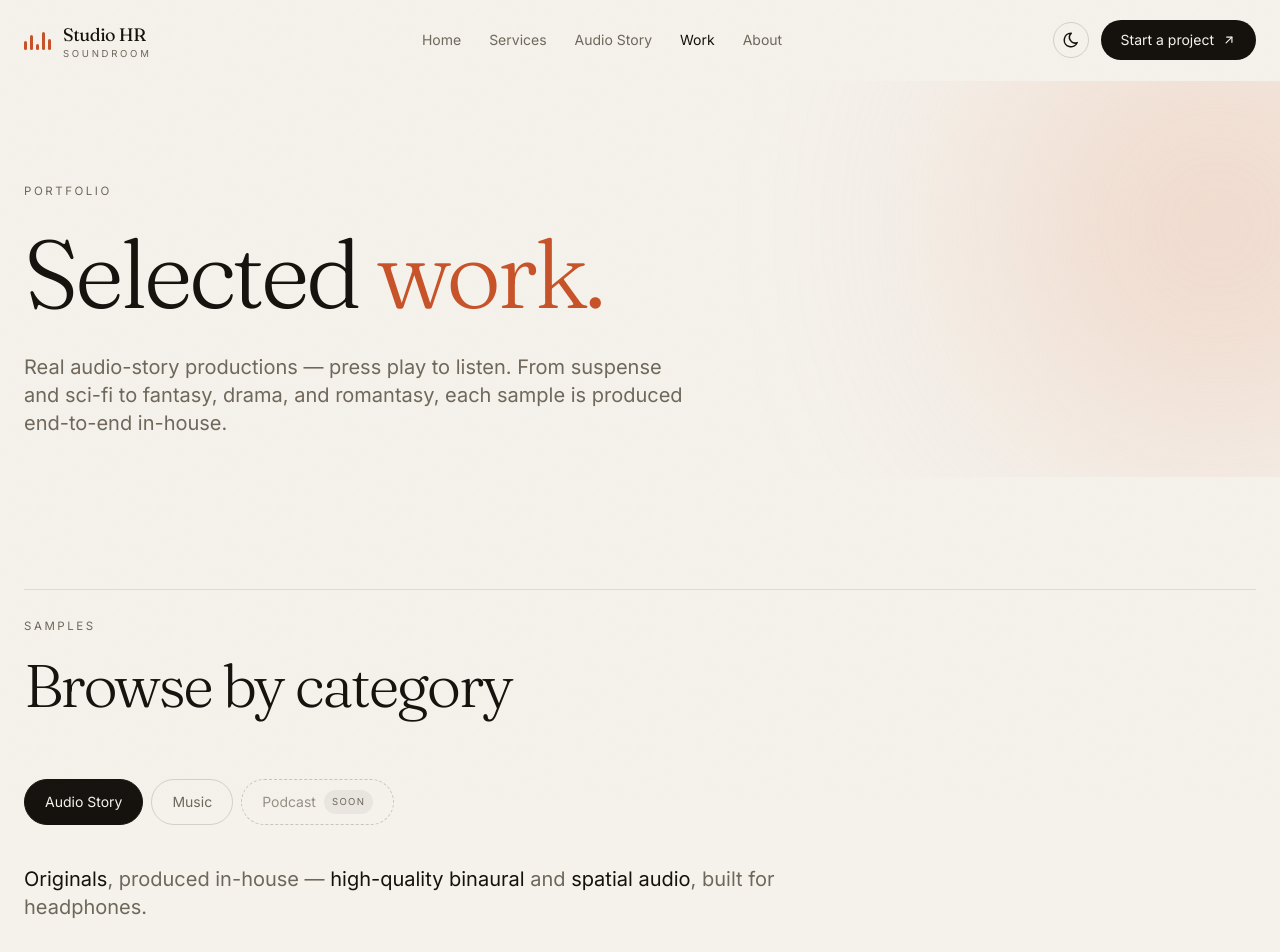
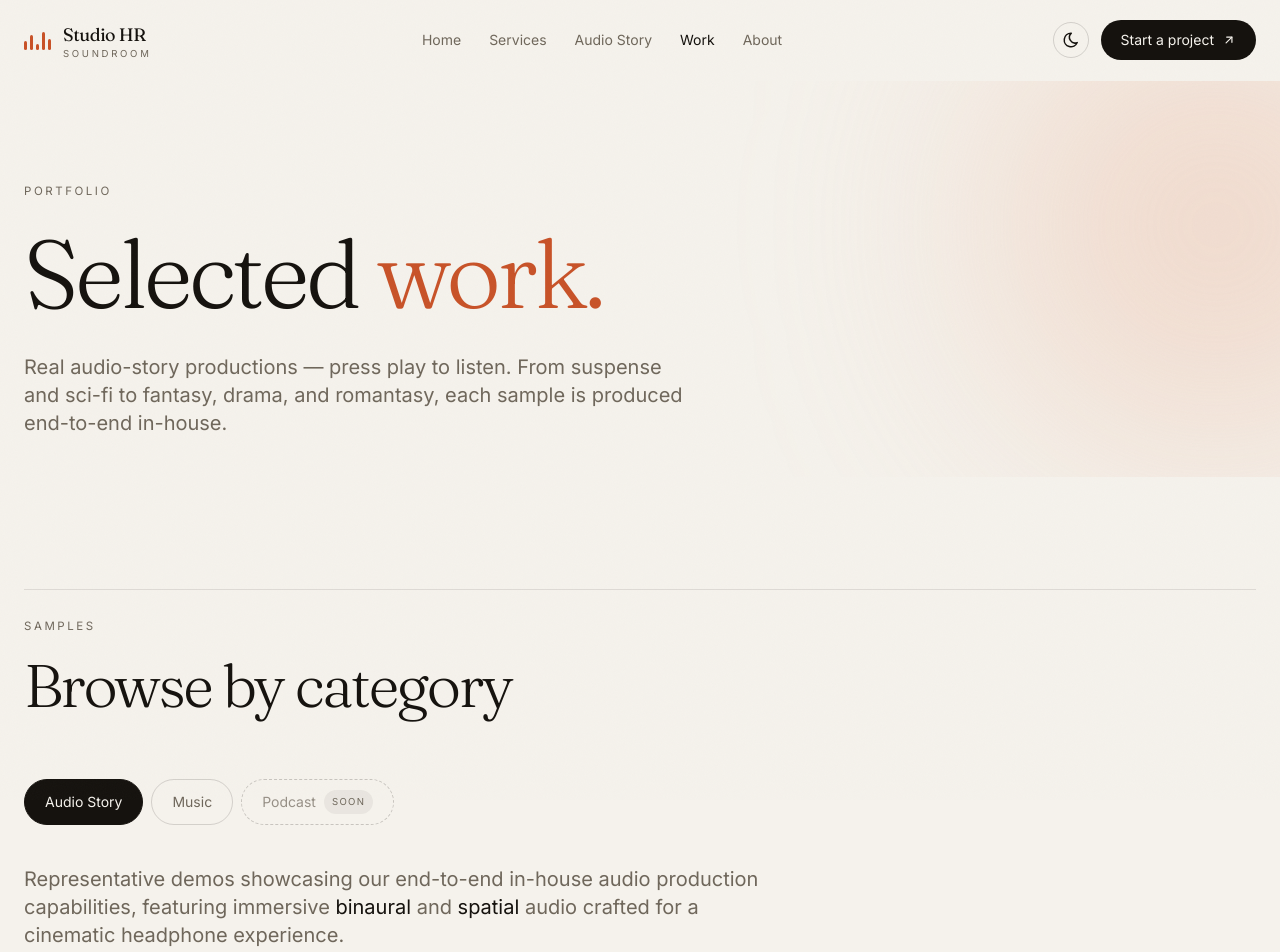
Before and after one commit to funcococode/studio-hr-soundroom, a Next.js app: page /work in a window 1280 px wide. Shown: the top 952 px of the page. Built offline with nearby package versions, Linux system fonts and the light colour scheme.

Commit message:
updated description of work and updated pdf

```diff
--- a/app/work/page.tsx
+++ b/app/work/page.tsx
@@ -140,10 +140,8 @@ export default function Work() {
               transition={{ duration: 0.6, ease: [0.22, 1, 0.36, 1] }}
               className="mb-10 max-w-3xl text-lg md:text-xl text-muted leading-relaxed"
             >
-              <span className="text-ink">Originals</span>, produced in-house —{" "}
-              <span className="text-ink">high-quality</span>{" "}
-              <span className="text-ink">binaural</span> and{" "}
-              <span className="text-ink">spatial audio</span>, built for headphones.
+              Representative demos showcasing our end-to-end in-house audio production capabilities,
+              featuring immersive <span className="text-ink">binaural</span> and <span className="text-ink"> spatial </span>audio crafted for a cinematic headphone experience.
             </motion.p>
             <motion.div
               key="audio-story"
```
Also changed, not shown: 1 other file (tests, documents, lock files or other folders).
